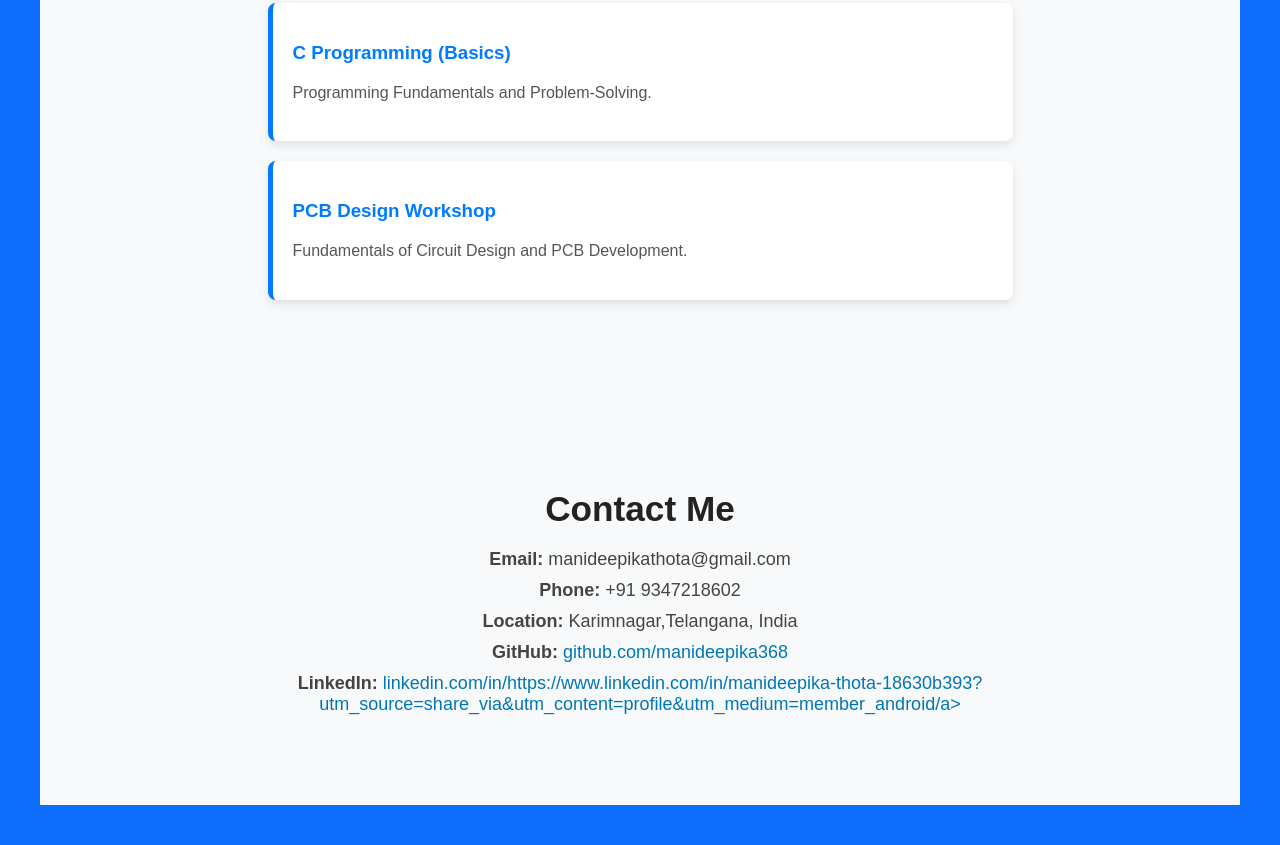
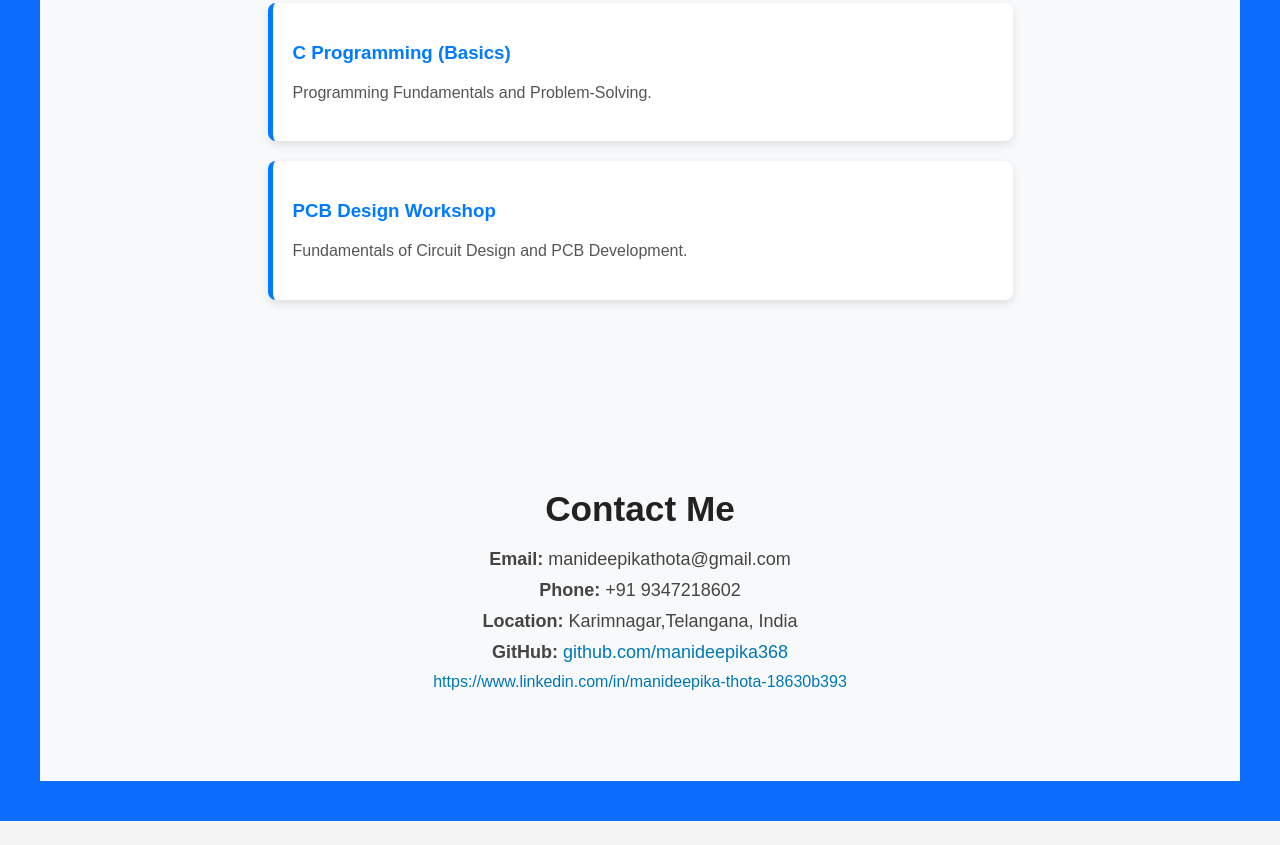
Before and after one commit to manideepika368/FUTURE_FS_01, a plain HTML site: page index.html in a window 1280 px wide. Shown: the part 3458-4303 px from the top of the page. After the commit the page ends 4279 px from the top, so only its background shows below. Drawn offline with Linux system fonts and the light colour scheme.

Commit message:
update linkdin link

```diff
--- a/index.html
+++ b/index.html
@@ -164,7 +164,12 @@
             <p><strong>Phone:</strong> +91 9347218602</p>
             <p><strong>Location:</strong> Karimnagar,Telangana, India</p>
             <p><strong>GitHub:</strong> <a href="https://github.com/manideepika368" target="_blank">github.com/manideepika368</a></p>
-            <p><strong>LinkedIn:</strong> <a href="https://linkedin.com/in/https://www.linkedin.com/in/manideepika-thota-18630b393?utm_source=share_via&utm_content=profile&utm_medium=member_android" target="_blank">linkedin.com/in/https://www.linkedin.com/in/manideepika-thota-18630b393?utm_source=share_via&utm_content=profile&utm_medium=member_android/a></p>
+            <a href="/https://www.linkedin.com/in/manideepika-thota-18630b393/" target="_blank">
+    https://www.linkedin.com/in/manideepika-thota-18630b393
+</a>
+
+    </a>
+</p>
         </div>
     </div>
 </section>
```
